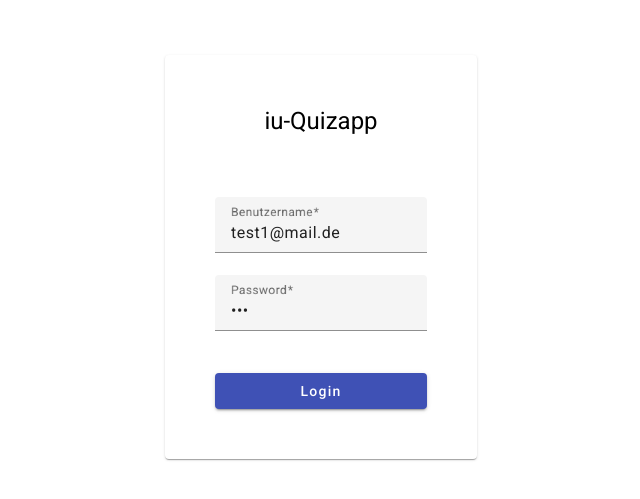
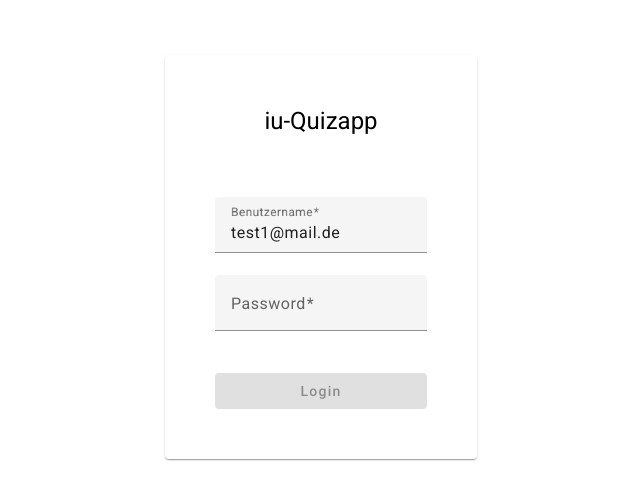
Before and after one commit to ale-coe/ISEF01, an Angular app in the folder FE/: page /login in a window 1280 px wide. Shown: the part 143-642 px from the top of the page, without its empty margins (319-959 px from the left). Built offline with nearby package versions, Linux system fonts and the light colour scheme; no server answers.

Commit message:
add BE action

```diff
--- a/FE/src/app/components/login/login.component.ts
+++ b/FE/src/app/components/login/login.component.ts
@@ -14,7 +14,7 @@ export class LoginComponent {
     username: new FormControl('test1@mail.de', {
       validators: [Validators.required],
     }),
-    password: new FormControl('123', { validators: [Validators.required] }),
+    password: new FormControl('', { validators: [Validators.required] }),
   });
 
   constructor(
```
